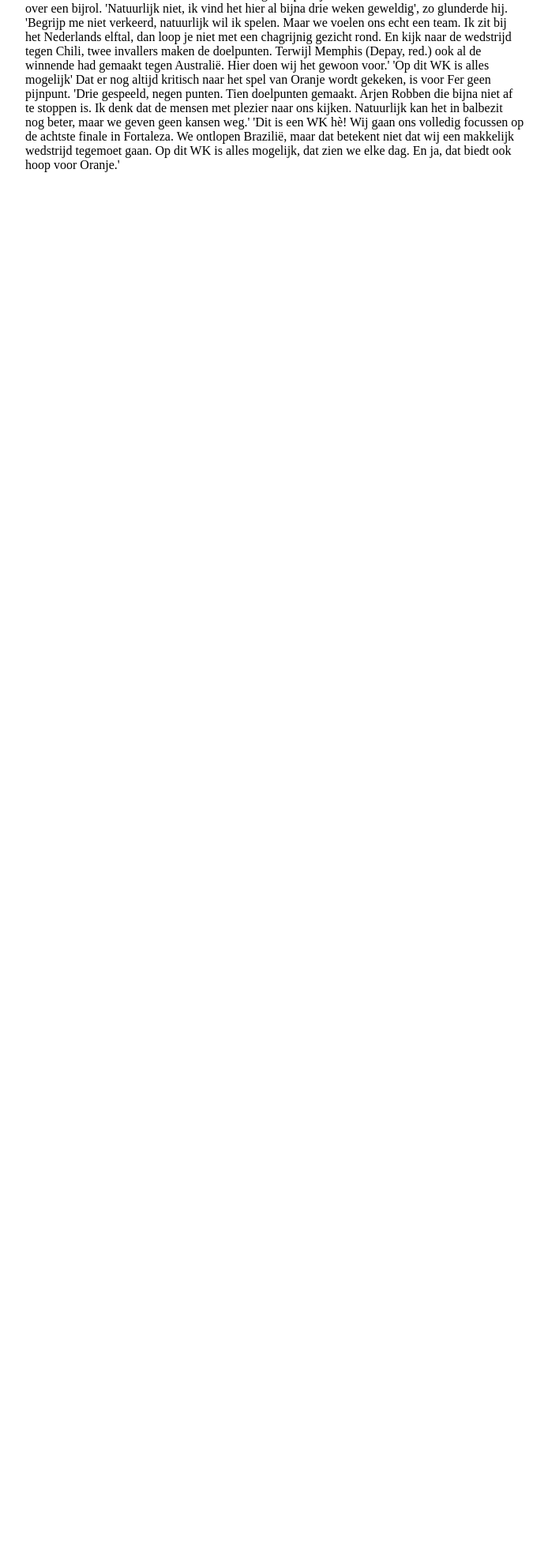
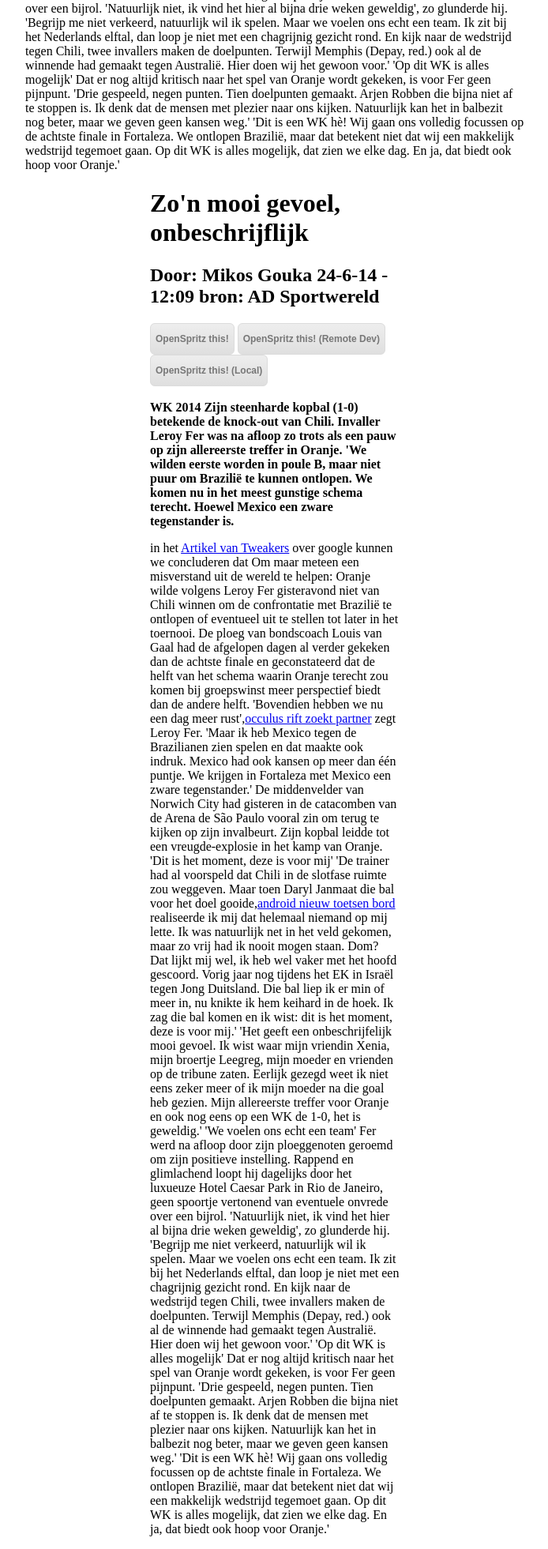
Before and after one commit to RPVB/PotatoBattalion, a PHP site: page /index.html in a window 1280 px wide. Shown: the part 685-2646 px from the top of the page at 79% size, without its empty margins (292-986 px from the left). Before the commit the page ends 903 px from the top, so only its background shows below. Run offline with PHP 8.4, Linux system fonts and the light colour scheme.

Commit message:
stylign added

```diff
--- a/index.html
+++ b/index.html
@@ -74,6 +74,70 @@ Dat er nog altijd kritisch naar het spel van Oranje wordt gekeken, is voor Fer g
 
 'Dit is een WK hè! Wij gaan ons volledig focussen op de achtste finale in Fortaleza. We ontlopen Brazilië, maar dat betekent niet dat wij een makkelijk wedstrijd tegemoet gaan. Op dit WK is alles mogelijk, dat zien we elke dag. En ja, dat biedt ook hoop voor Oranje.'
                 </p>
+          </div><div id="container">
+
+            <h1>Zo'n mooi gevoel, onbeschrijflijk</h1>
+            <h2>Door: Mikos Gouka
+24-6-14 - 12:09  bron: AD Sportwereld</h2>
+
+            <!--
+
+            It's going to take something like this to make it work with JSONP:
+            http://subclosure.com/demos/getjsonp.html
+
+            But let's call that 1.1.0..
+
+            javascript:(function(src, cb){var s = document.createElement('script');s.charset = 'UTF-8';document.body.insertBefore(s, document.body.firstChild);s.src = src;if(typeof cb === 'function'){s.onload = cb;s.onreadystatechange = function(){(/loaded|complete/).test(s.readyState)&&cb(s);};}return s;}('http://github.com/pure/pure/raw/master/libs/pure.js', function(e){alert('loaded');})) -->
+
+            <div class='button'>
+                <a href="javascript:(function(){ cb = function(){ create_spritz(); }; var script=document.createElement('SCRIPT');script.src='https://miserlou.github.io/OpenSpritz/spritz.js?callback=cb'; script.onload=cb; document.body.appendChild(script);})();">
+                    OpenSpritz this!
+                <a />
+            </div>
+
+            <div class='button'>
+                <a href="javascript:(function(){ cb = function(){ create_spritz(); }; var script=document.createElement('SCRIPT');script.src='https://rawgithub.com/Miserlou/OpenSpritz/dev/spritz.js?callback=cb'; script.onload=cb; document.body.appendChild(script);})();">
+                    OpenSpritz this! (Remote Dev)
+                <a />
+            </div>
+
+            <div class='button'>
+                <a href="javascript:(function(){ cb = function(){ create_spritz(); }; var script=document.createElement('SCRIPT');script.src='spritz.js?callback=cb'; script.onload=cb; document.body.appendChild(script);})();">
+                    OpenSpritz this! (Local)
+                <a />
+            </div>
+
+            <br /><br />
+
+            <div id="spritz_me">
+                <b id="intro">
+                    WK 2014 Zijn steenharde kopbal (1-0) betekende de knock-out van Chili. Invaller Leroy Fer was na afloop zo trots als een pauw op zijn allereerste treffer in Oranje. 'We wilden eerste worden in poule B, maar niet puur om Brazilië te kunnen ontlopen. We komen nu in het meest gunstige schema terecht. Hoewel Mexico een zware tegenstander is.
+                </b>
+                <p>
+
+                in het <a href="http://tweakers.net/nieuws/96917/google-kondigt-android-auto-aan.html">Artikel van Tweakers</a> over google kunnen we concluderen dat
+
+                    Om maar meteen een misverstand uit de wereld te helpen: Oranje wilde volgens Leroy Fer gisteravond niet van Chili winnen om de confrontatie met Brazilië te ontlopen of eventueel uit te stellen tot later in het toernooi. De ploeg van bondscoach Louis van Gaal had de afgelopen dagen al verder gekeken dan de achtste finale en geconstateerd dat de helft van het schema waarin Oranje terecht zou komen bij groepswinst meer perspectief biedt dan de andere helft.
+
+                    'Bovendien hebben we nu een dag meer rust',<a href="http://tweakers.net/nieuws/96980/oculus-zoekt-partners-voor-uitbrengen-virtual-reality-brillen.html">occulus rift zoekt partner</a> zegt Leroy Fer. 'Maar ik heb Mexico tegen de Brazilianen zien spelen en dat maakte ook indruk. Mexico had ook kansen op meer dan één puntje. We krijgen in Fortaleza met Mexico een zware tegenstander.'
+
+De middenvelder van Norwich City had gisteren in de catacomben van de Arena de São Paulo vooral zin om terug te kijken op zijn invalbeurt. Zijn kopbal leidde tot een vreugde-explosie in het kamp van Oranje.
+
+'Dit is het moment, deze is voor mij'
+'De trainer had al voorspeld dat Chili in de slotfase ruimte zou weggeven. Maar toen Daryl Janmaat die bal voor het doel gooide,<a href="http://tweakers.net/nieuws/96974/toetsenbord-nieuwe-versie-android-is-beschikbaar.html">android nieuw toetsen bord</a> realiseerde ik mij dat helemaal niemand op mij lette. Ik was natuurlijk net in het veld gekomen, maar zo vrij had ik nooit mogen staan. Dom? Dat lijkt mij wel, ik heb wel vaker met het hoofd gescoord. Vorig jaar nog tijdens het EK in Israël tegen Jong Duitsland. Die bal liep ik er min of meer in, nu knikte ik hem keihard in de hoek. Ik zag die bal komen en ik wist: dit is het moment, deze is voor mij.'
+
+'Het geeft een onbeschrijfelijk mooi gevoel. Ik wist waar mijn vriendin Xenia, mijn broertje Leegreg, mijn moeder en vrienden op de tribune zaten. Eerlijk gezegd weet ik niet eens zeker meer of ik mijn moeder na die goal heb gezien. Mijn allereerste treffer voor Oranje en ook nog eens op een WK de 1-0, het is geweldig.'
+
+'We voelen ons echt een team'
+Fer werd na afloop door zijn ploeggenoten geroemd om zijn positieve instelling. Rappend en glimlachend loopt hij dagelijks door het luxueuze Hotel Caesar Park in Rio de Janeiro, geen spoortje vertonend van eventuele onvrede over een bijrol.
+
+'Natuurlijk niet, ik vind het hier al bijna drie weken geweldig', zo glunderde hij. 'Begrijp me niet verkeerd, natuurlijk wil ik spelen. Maar we voelen ons echt een team. Ik zit bij het Nederlands elftal, dan loop je niet met een chagrijnig gezicht rond. En kijk naar de wedstrijd tegen Chili, twee invallers maken de doelpunten. Terwijl Memphis (Depay, red.) ook al de winnende had gemaakt tegen Australië. Hier doen wij het gewoon voor.'
+
+'Op dit WK is alles mogelijk'
+Dat er nog altijd kritisch naar het spel van Oranje wordt gekeken, is voor Fer geen pijnpunt. 'Drie gespeeld, negen punten. Tien doelpunten gemaakt. Arjen Robben die bijna niet af te stoppen is. Ik denk dat de mensen met plezier naar ons kijken. Natuurlijk kan het in balbezit nog beter, maar we geven geen kansen weg.'
+
+'Dit is een WK hè! Wij gaan ons volledig focussen op de achtste finale in Fortaleza. We ontlopen Brazilië, maar dat betekent niet dat wij een makkelijk wedstrijd tegemoet gaan. Op dit WK is alles mogelijk, dat zien we elke dag. En ja, dat biedt ook hoop voor Oranje.'
+                </p>
           </div>
 
         </div>
--- a/reader.js
+++ b/reader.js
@@ -21,7 +21,6 @@ function hookOnLinks(links){
 		if(validUrl(url)){
 			targets.push({"dom":link,"url":url});
 			link.addEventListener("mouseover", hover, false);
-			link.addEventListener("mouseout", stopHover, false);
 		}
 	}
 }
@@ -32,7 +31,14 @@ function hover(event){
 		sendToSpritz(data);
 	});
 }
-function stopHover(target){
+function stopHover(event){
+
+
+	console.log(event);
+
+	if(event.target.id == "spritz_holder"){
+		document.getElementById("spritz_holder").remove();
+	}
 
 }
 
--- a/spritz.html
+++ b/spritz.html
@@ -8,7 +8,7 @@
                 Choose a WPM to start.
             </div>
 
-            <select id="spritz_selector">
+<!--             <select id="spritz_selector">
               <option value="0">Select WPM</option>
               <option value="200">200wpm</option>
               <option value="300">300wpm</option>
@@ -25,7 +25,7 @@
               <option value="850">850wpm</option>
               <option value="900">900wpm</option>
               <option value="950">950wpm</option>
-            </select>
+            </select> -->
 
             <button type="button" id="spritz_toggle">Pause</button>
 
--- a/spritz.js
+++ b/spritz.js
@@ -12,9 +12,9 @@ var mouseX;
 var mouseY;
 window.onmousemove = handleMouseMove;
 function handleMouseMove(event) {
-    event = event || window.event; // IE-ism
-    mouseX =  event.clientX;
-    mouseY =   event.clientY;
+    event = event || window.event; // IE-is
+    mouseX =  event.pageX;
+    mouseY =   event.pageY;
 }
 
 function create_spritz(text){
@@ -44,8 +44,11 @@ function create_spritz(text){
             };
 
             var spritzHolder = document.getElementById("spritz_holder");
-            spritzHolder.style.top = mouseY+"px";
-            spritzHolder.style.left = mouseX+"px";
+            spritzHolder.style.top = mouseY-10+"px";
+            spritzHolder.style.left = mouseX-10+"px";
+
+
+            spritzHolder.addEventListener("mouseout", stopHover, false);
 
             document.getElementById("spritz_selector").addEventListener("change", function(e) {
                 clearTimeouts();
--- a/style.css
+++ b/style.css
@@ -11,15 +11,16 @@ body{
     left: 0;
     z-index: 99999999999999999;
     /* 600px+; small tablet portrait */
-    width: 400px;
+    width: 420px;
     border-style: solid;
+    height:60px;
 
 }
 
 #spritz_container{
     background-color: #ffffff;
     /* 600px+; small tablet portrait */
-    width: 400px;
+    width: 420px;
     margin-left: auto;
     margin-right: auto;
     line-height: 43px;
```
